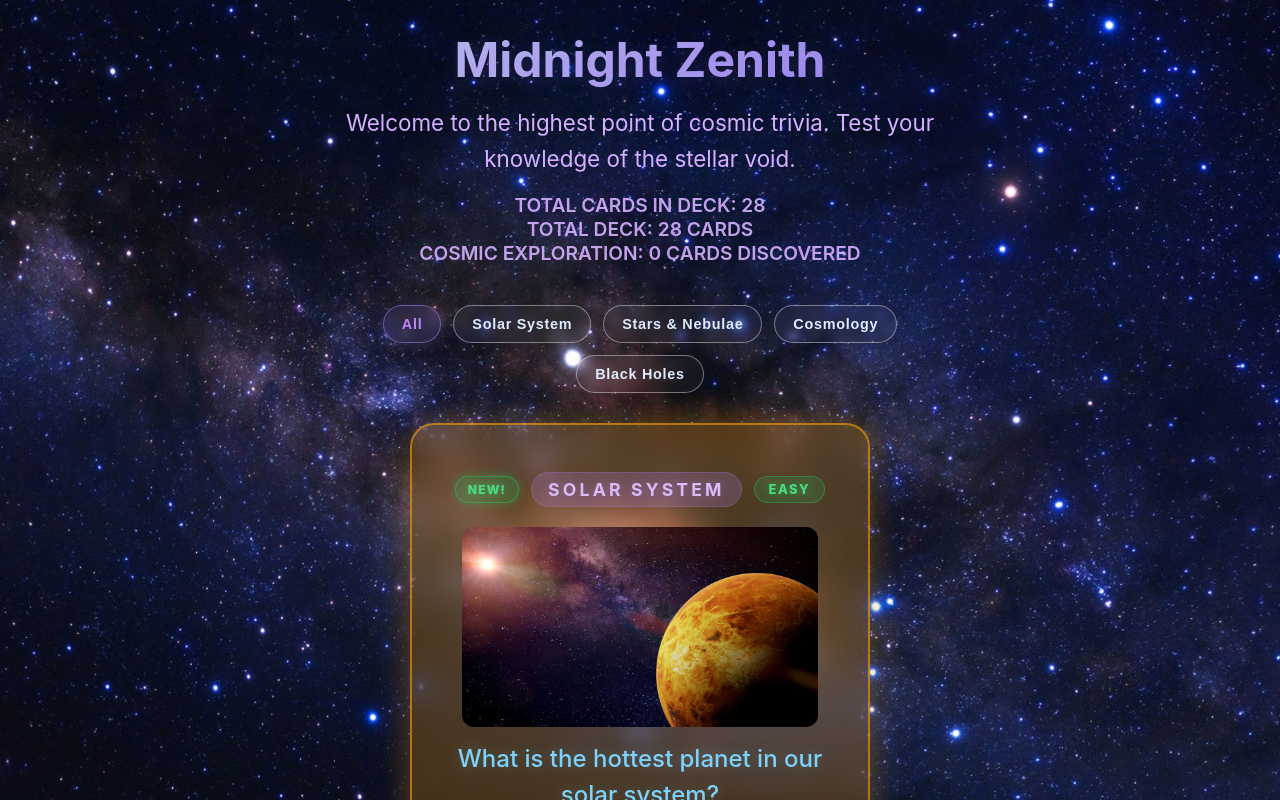
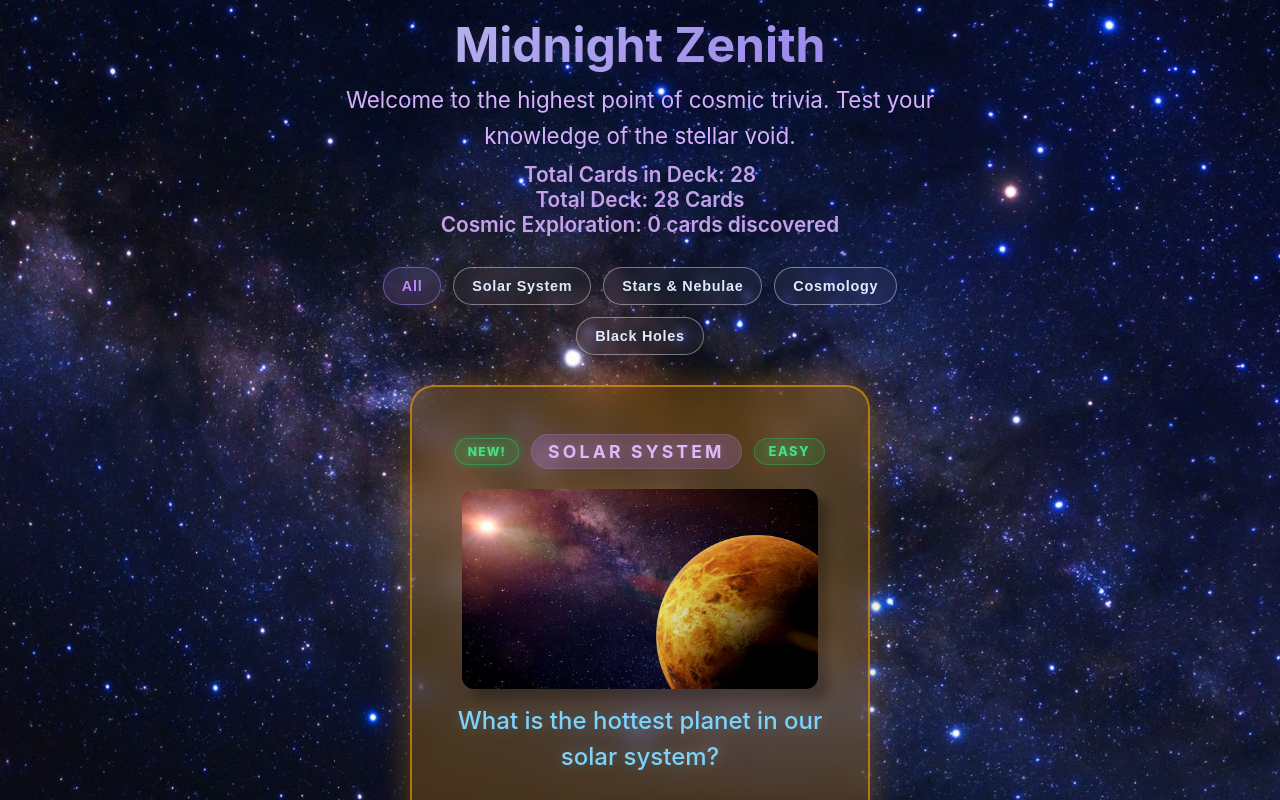
Before and after one commit to zxahamza20/Midnight-Zenith, a React (Vite) app: page / in a window 1280 px wide. Shown: the top 800 px of the page. Built offline with nearby package versions, Linux system fonts and the light colour scheme.

Commit message:
Fix some styling here and there, mostly header

```diff
--- a/src/App.css
+++ b/src/App.css
@@ -16,23 +16,23 @@ body {
   align-items: center;
   justify-content: center;
   min-height: 100vh;
-  padding: 40px 20px;
+  padding: 20px 20px;
   box-sizing: border-box;
 }
 
 .app {
-  padding-top: 30px;
+  padding-top: 15px;
 }
 
 .app-header {
   text-align: center;
-  margin-bottom: 40px;
+  margin-bottom: 30px;
 }
 
 .app-header h1 {
   font-size: 3rem;
   font-weight: 700;
-  margin: 0 0 16px 0;
+  margin: 0 0 8px 0;
   background: linear-gradient(135deg, #d1ddec 0%, #825eee 100%);
   -webkit-background-clip: text;
   -webkit-text-fill-color: transparent;
@@ -43,14 +43,13 @@ body {
   font-size: 1.4rem;
   color: #d7b0ff;
   max-width: 600px;
-  margin: 0 auto 16px auto;
+  margin: 0 auto 8px auto;
   line-height: 1.6;
 }
 
 .app-header h3 {
-  font-size: 1.2rem;
+  font-size: 1.3rem;
   font-weight: 600;
-  text-transform: uppercase;
   color: #d7b0ff;
   margin: 0;
   opacity: 0.9;
@@ -159,9 +158,8 @@ body {
 }
 
 .discovered-tracker {
-  font-size: 1.2rem;
+  font-size: 1.3rem;
   font-weight: 600;
-  text-transform: uppercase;
   color: #d7b0ff;
   margin: 0;
   opacity: 0.9;
--- a/src/components/Card.css
+++ b/src/components/Card.css
@@ -74,6 +74,7 @@
   object-fit: contain;
   border-radius: 12px;
   transition: transform 0.5s ease;
+  box-shadow: 10px 10px 10px rgba(0, 0, 0, 0.26);
 }
 
 .card:hover .card-img:hover {
```
